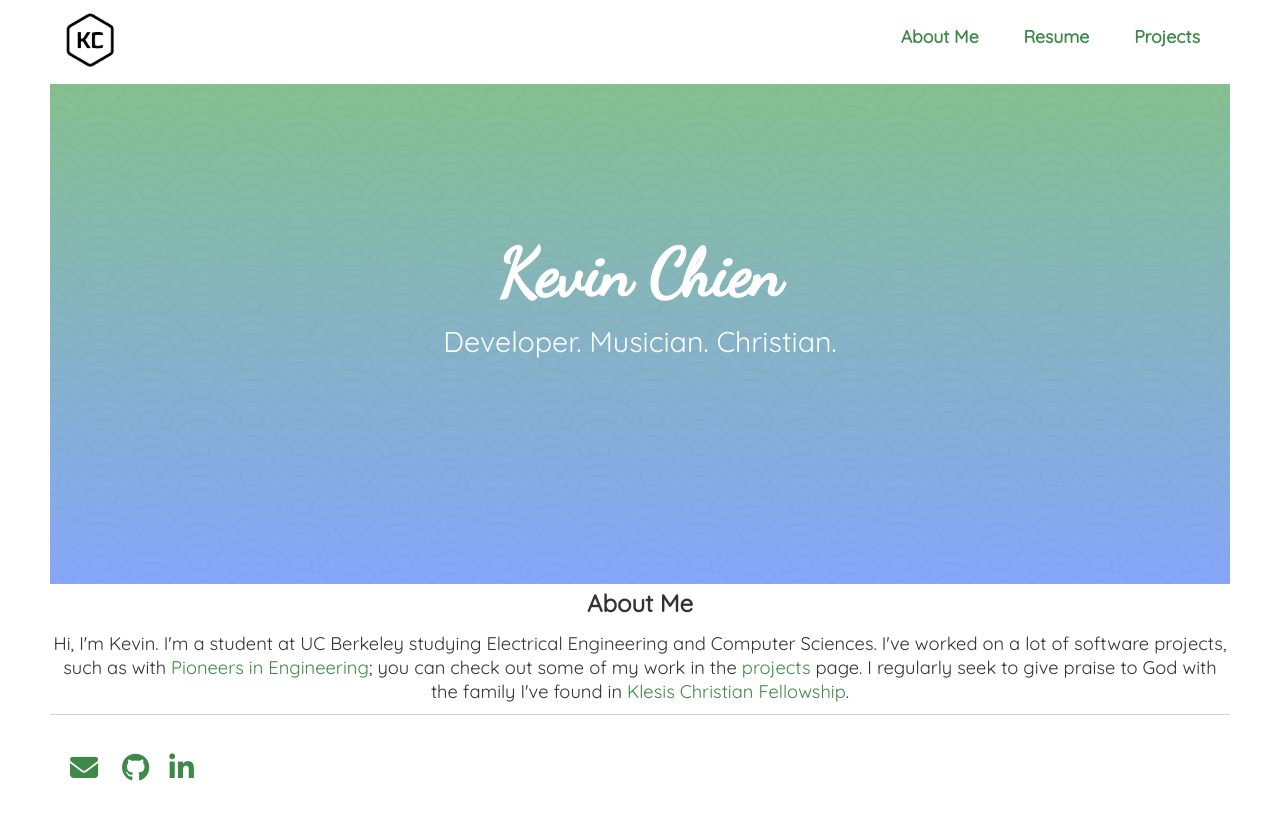
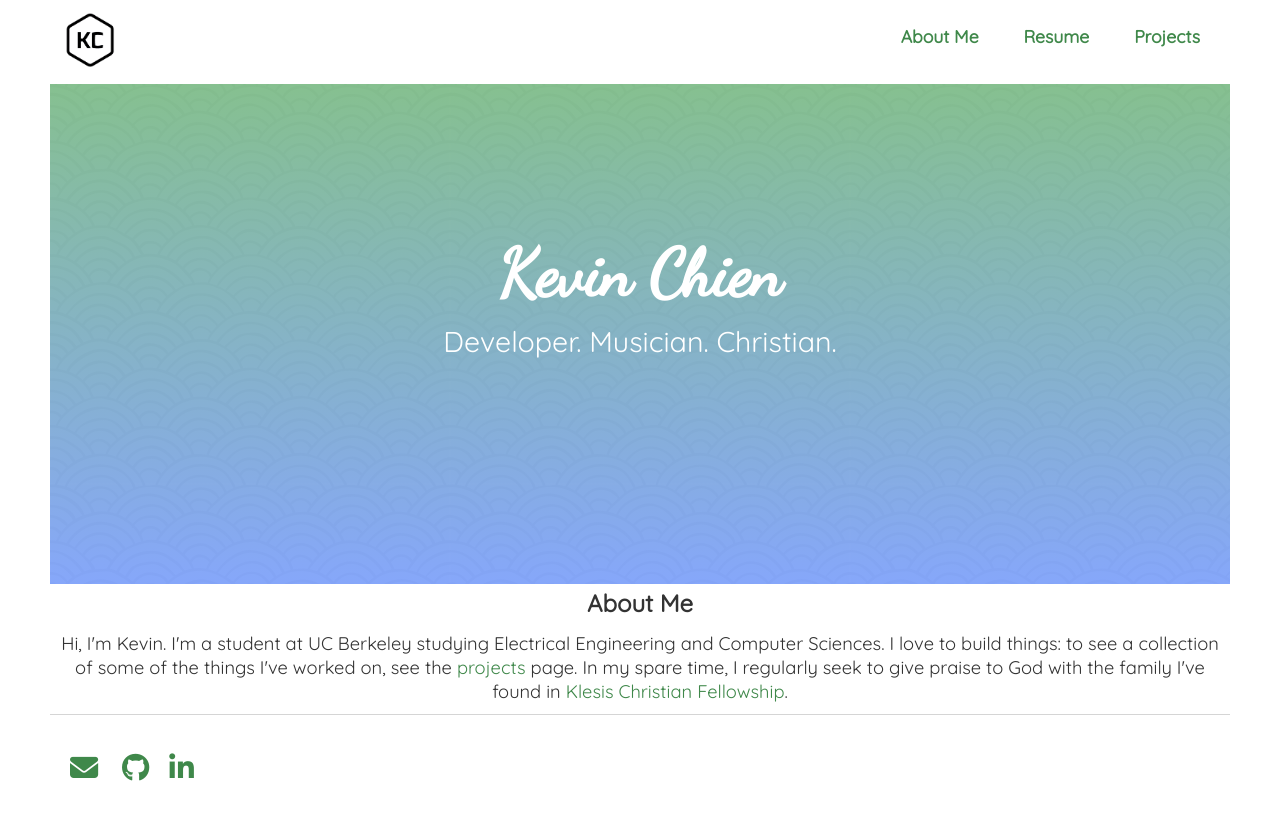
Before and after one commit to kev-chien/kev-chien.github.io, a Jekyll site: the page built from index.html, in a window 1280 px wide. Shown: the top 820 px of the page. Built offline with Jekyll 4.4.1, drawn with Linux system fonts in a browser that asks for light colours; nearby versions of some CDN libraries.

Commit message:
change about desc

```diff
--- a/index.html
+++ b/index.html
@@ -15,9 +15,10 @@ id: home
 <div class="row section-card">
 	<div><!--<div class="col-7 col-m-7">-->
 		<h2>About Me</h2>
-		<p>Hi, I'm Kevin. I'm a student at UC Berkeley studying Electrical Engineering and Computer Sciences.
-			 I've worked on a lot of software projects, such as with <a href="http://pioneers.berkeley.edu">Pioneers in Engineering</a>; you can check out some of my work in the <a href="/projects">projects</a> page.
-			 I regularly seek to give praise to God with the family I've found in <a href="http://klesis.net">Klesis Christian Fellowship</a>.
+		<p>
+		Hi, I'm Kevin. I'm a student at UC Berkeley studying Electrical Engineering and Computer Sciences.
+		I love to build things: to see a collection of some of the things I've worked on, see the <a href="/projects">projects</a> page.
+		In my spare time, I regularly seek to give praise to God with the family I've found in <a href="http://klesis.net">Klesis Christian Fellowship</a>.</p>
 	</div>
 	<!--
 	<div class="col-5 col-m-5">
```
